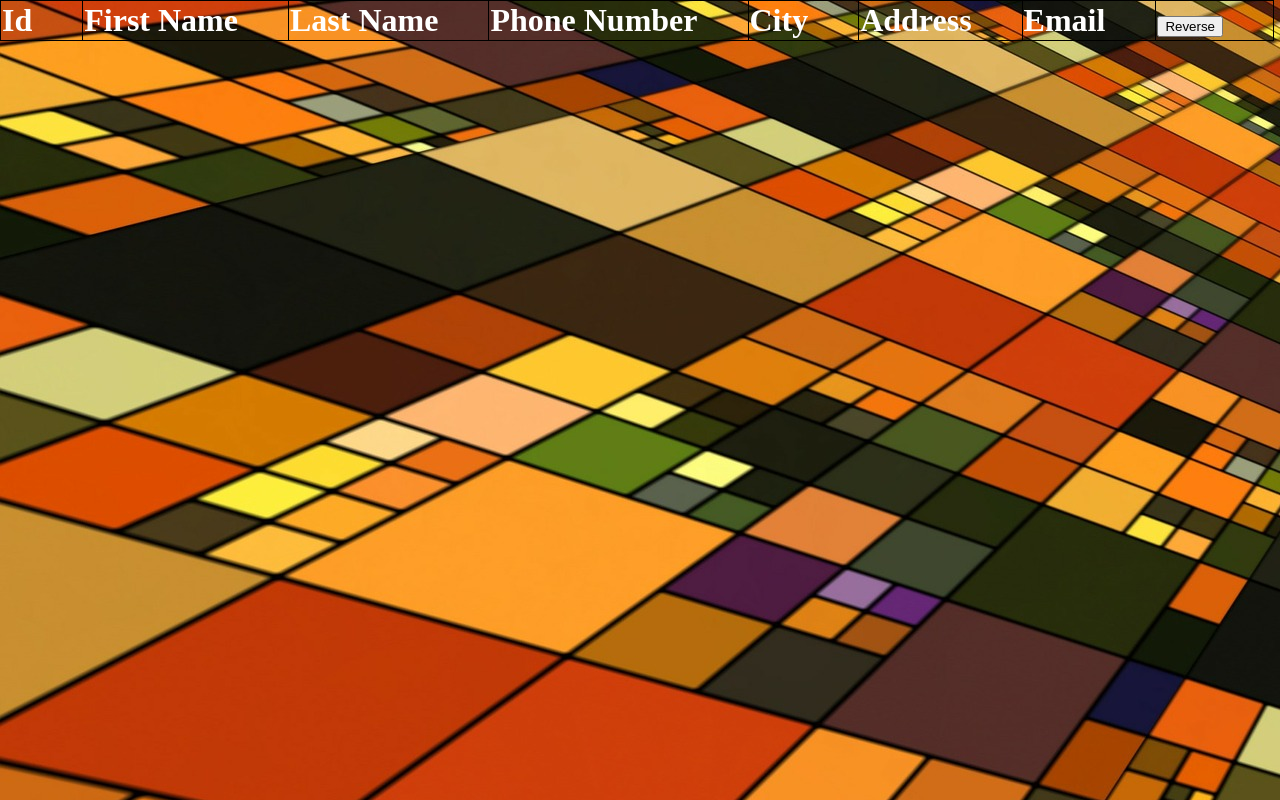
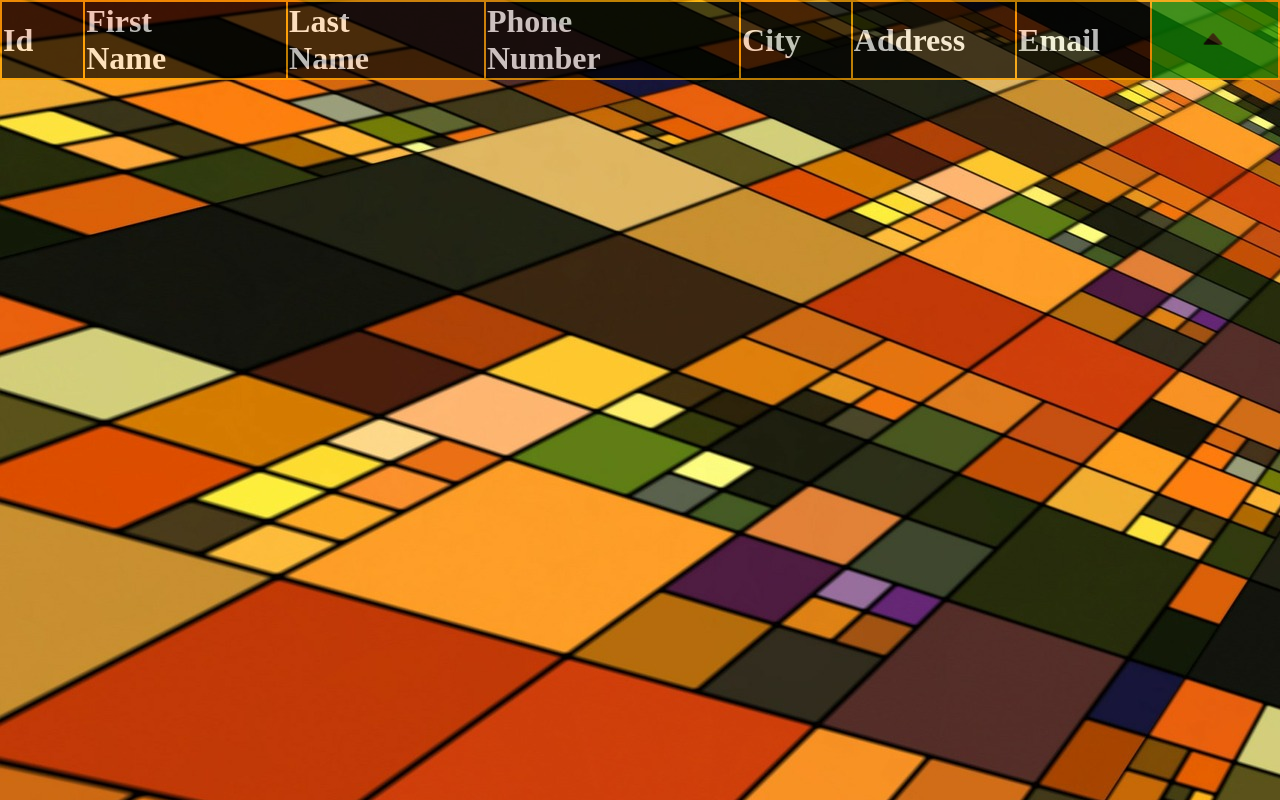
Before and after one commit to Akademac/projectX, a plain HTML site: page viewAll.html in a window 1280 px wide. Drawn offline with Linux system fonts and the light colour scheme.

Commit message:
styling buttons

```diff
--- a/projectX.css
+++ b/projectX.css
@@ -153,7 +153,7 @@ a {
 	padding-right: 50px;
 	font-size: 2rem;
 	text-align: left;
-	border: 1px solid black;
+	/*border: 1px solid black; */
 }
 
 .fields {
@@ -161,17 +161,37 @@ a {
 	padding: 5px;
 }
 
-td {
-	border: 1px solid black;
+td, th {
+	border: 2px solid orange;
 }
 table {
 	border-collapse: collapse;
 	color: white;
+	background-color: black;
+	opacity: .7;
 
 }
 
 
 a {
 	color: red;
-	font-weight: bold;
 }
+
+tr th:nth-child(8) {
+	background-color: green;
+	cursor: pointer;
+}
+
+img {
+	width: 30px;
+	height: 30px;
+	margin-left: 45px;
+	margin-top: 5px;
+	display: inline;
+}
+
+tr td:nth-child(8) {
+	background-color: red;
+	opacity: 1;
+	cursor: pointer;
+}
--- a/projectX.js
+++ b/projectX.js
@@ -101,7 +101,7 @@ function displayAll() {
 			str1 += '<td class="fields">' + storeArray[x].city + '</td>';
 			str1 += '<td class="fields">' + storeArray[x].address + '</td>';
 			str1 += '<td class="fields">' + storeArray[x].email + '</td>';
-			str1 += "<td class='fields'><p><a href='#' class='dellBtn' data-id='" + x + "'>Delete</a></p></td>";
+			str1 += "<td class='fields'><p><a href='#' class='dellBtn' data-id='" + x + "' >Delete</a></p></td>";
 
 			str1 += '</tr>';
 			showBook.innerHTML += str1;
--- a/viewAll.html
+++ b/viewAll.html
@@ -17,7 +17,7 @@
 					<th class='headData'>City</th>
 					<th class='headData'>Address</th>
 					<th class='headData'>Email</th>
-					<th class="headData" id='btn1' onclick="reverse()"><button>Reverse</button></th>
+					<th class="headData" id='btn1' onclick="reverse()" title="REVERSE"><img src="Images/Logoes/arrowUp2.png" /></th>
 				</tr>
 			</thead>
 			<tbody id='showBook'>
```
Also changed, not shown: Images/Logoes/arrowUp.png (added), Images/Logoes/arrowUp2.png (added).
